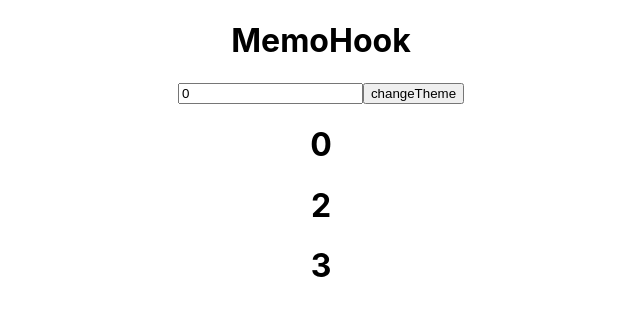
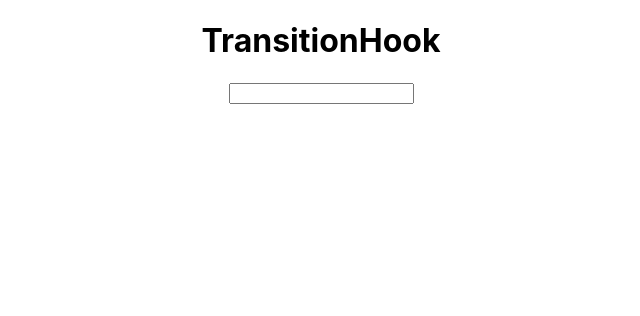
Before and after one commit to ritikj27/react-hooks, a React (Create React App) app: page / in a window 1280 px wide. Shown: the top 316 px of the page, without its empty margins (319-959 px from the left). Built offline with nearby package versions, Linux system fonts and the light colour scheme.

Commit message:
learn about useTransition

```diff
--- a/src/App.js
+++ b/src/App.js
@@ -5,6 +5,7 @@ import RefHook from './components/RefHook';
 import ReducerHook from './components/ReducerHook';
 import TodoReducer from './components/TodoReducer';
 import CallbackHook from './components/useCallback/CallbackHook';
+import TransitionHook from './components/useTransition/TransitionHook';
 
 function App() {
   return (
@@ -13,7 +14,8 @@ function App() {
      {/* <RefHook /> */}
      {/* <ReducerHook/> */}
      {/* <TodoReducer /> */}
-     <CallbackHook/>
+     {/* <CallbackHook/> */}
+     <TransitionHook/>
     </div>
   );
 }
--- a/src/components/useTransition/TransitionHook.js
+++ b/src/components/useTransition/TransitionHook.js
@@ -0,0 +1,32 @@
+import React, { useState, useTransition } from "react";
+
+// without transition it rendering  at once
+// tranistion it render 2 times
+function TransitionHook() {
+  const [input, setInput] = useState("");
+  const [list, setList] = useState([]);
+  const [isPending, startTransition] = useTransition();
+
+  const handleChnage = (e) => {
+    setInput(e.target.value);
+    startTransition(() => {
+      const l = [];
+      for (let i = 0; i <= 20000; i++) {
+        l.push(e.target.value);
+      }
+      setList(l);
+    });
+  };
+  return (
+    <div>
+      <h1>TransitionHook</h1>
+
+      <input type="text" value={input} onChange={handleChnage} />
+      {isPending ? <h1>Loading...</h1> : list.map((id) => (
+        <h1>{id}</h1>
+      ))}
+    </div>
+  );
+}
+
+export default TransitionHook;
```
